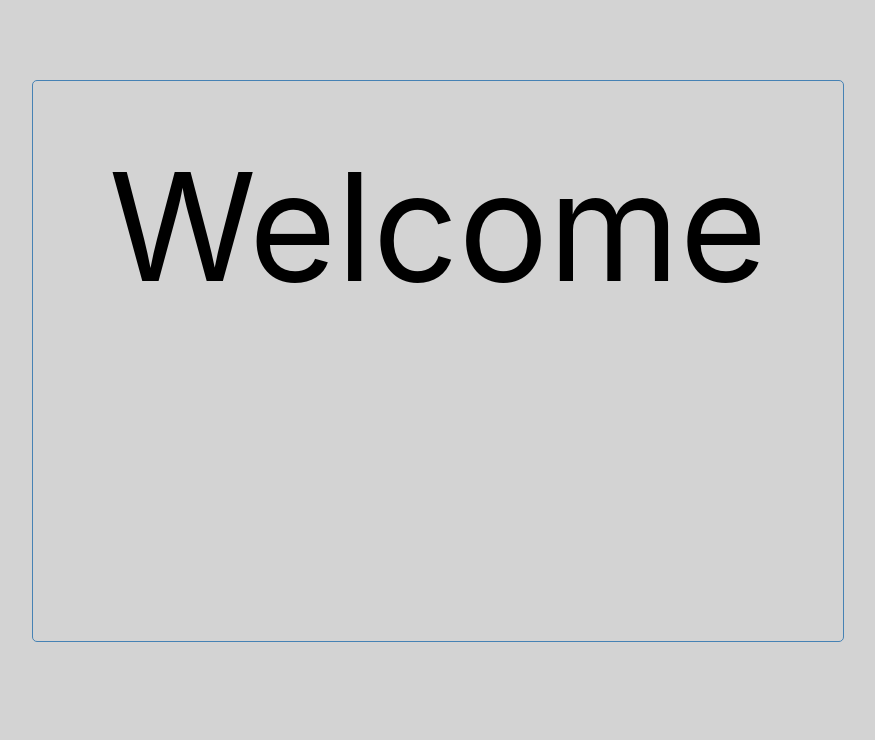
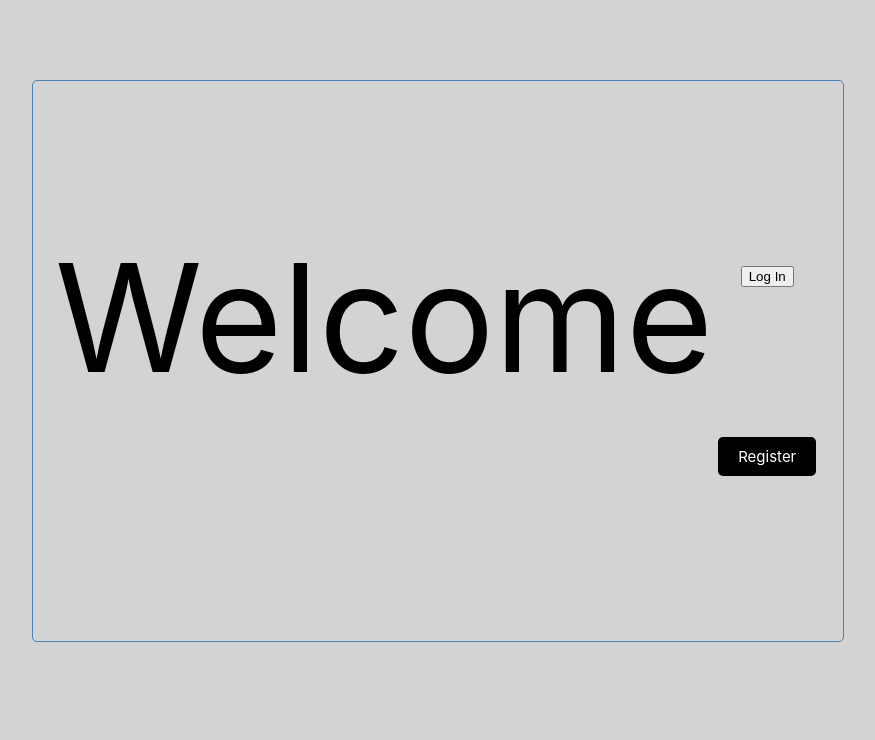
Before and after one commit to s-a-mb/recruit-project, a React (Create React App) app: page /register in a window 1280 px wide. Shown: the part 820-1560 px from the top of the page, without its empty margins (202-1077 px from the left). Built offline with nearby package versions, Linux system fonts and the light colour scheme.

Commit message:
added buttons

```diff
--- /dev/null
+++ b/src/components/Welcome/Button.js
@@ -0,0 +1,18 @@
+import React from 'react'
+
+const Button = () => {
+  return (
+    <>
+      <div>
+        <button classname='btn'>
+          Log In
+        </button>
+        <button className='btn'>
+          Register
+        </button>
+      </div>
+    </>
+  )
+}
+
+export default Button
--- a/src/components/Welcome/Welcome.css
+++ b/src/components/Welcome/Welcome.css
@@ -29,3 +29,30 @@
     margin-right: auto;
     padding-top: 25px;
 }
+
+.btn {
+    display: inline-block;
+    background: #000;
+    color: #fff;
+    border: none;
+    padding: 10px 20px;
+    margin: 5px;
+    border-radius: 5px;
+    cursor: pointer;
+    text-decoration: none;
+    font-size: 15px;
+    font-family: inherit;
+}
+
+.btn:focus {
+    outline: none;
+}
+
+.btn:active {
+    transform: scale (0.98)''
+}
+
+.btn-block {
+    display: block;
+    width: 100%;
+}
--- a/src/components/Welcome/Welcome.js
+++ b/src/components/Welcome/Welcome.js
@@ -1,11 +1,13 @@
 import React from 'react'
 import './Welcome.css';
+import Button from './Button';
 
 const Welcome = () => {
   return (
     <div className='container'>
         <welcome className ="welcome">
             <hi>Welcome</hi>
+            <Button />
         </welcome>
     </div>
   )
```
